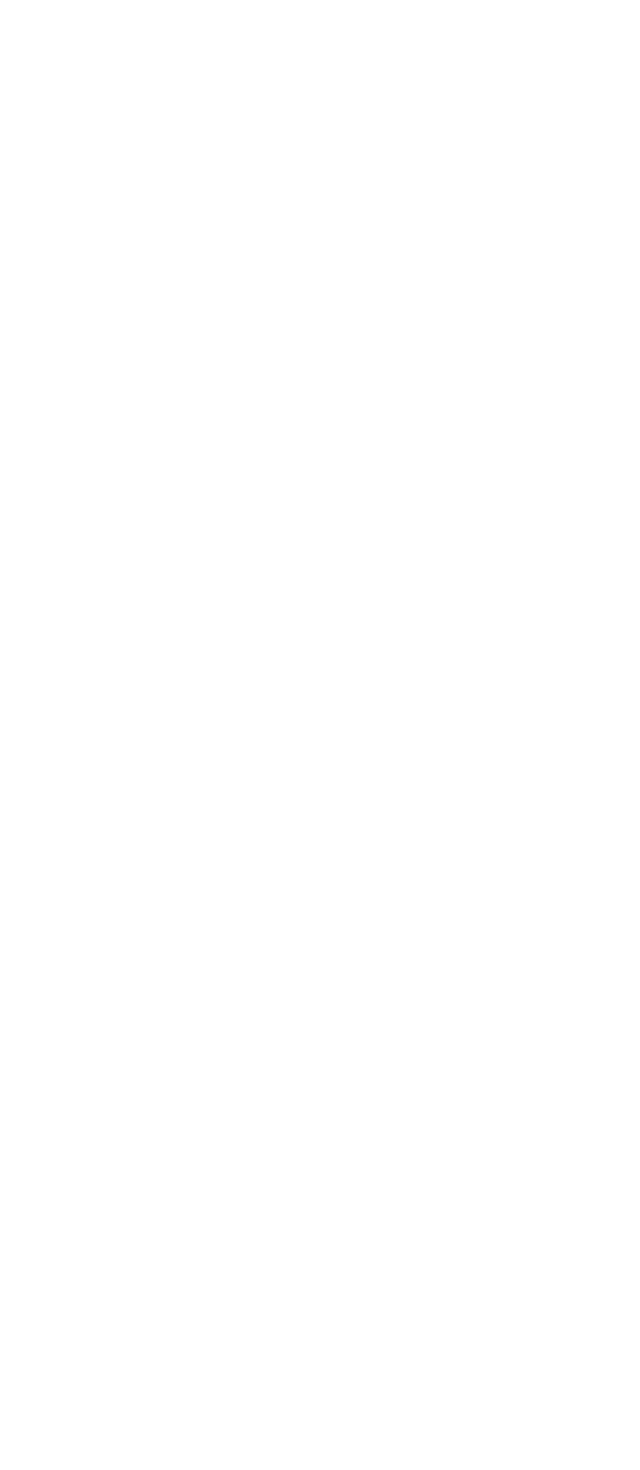
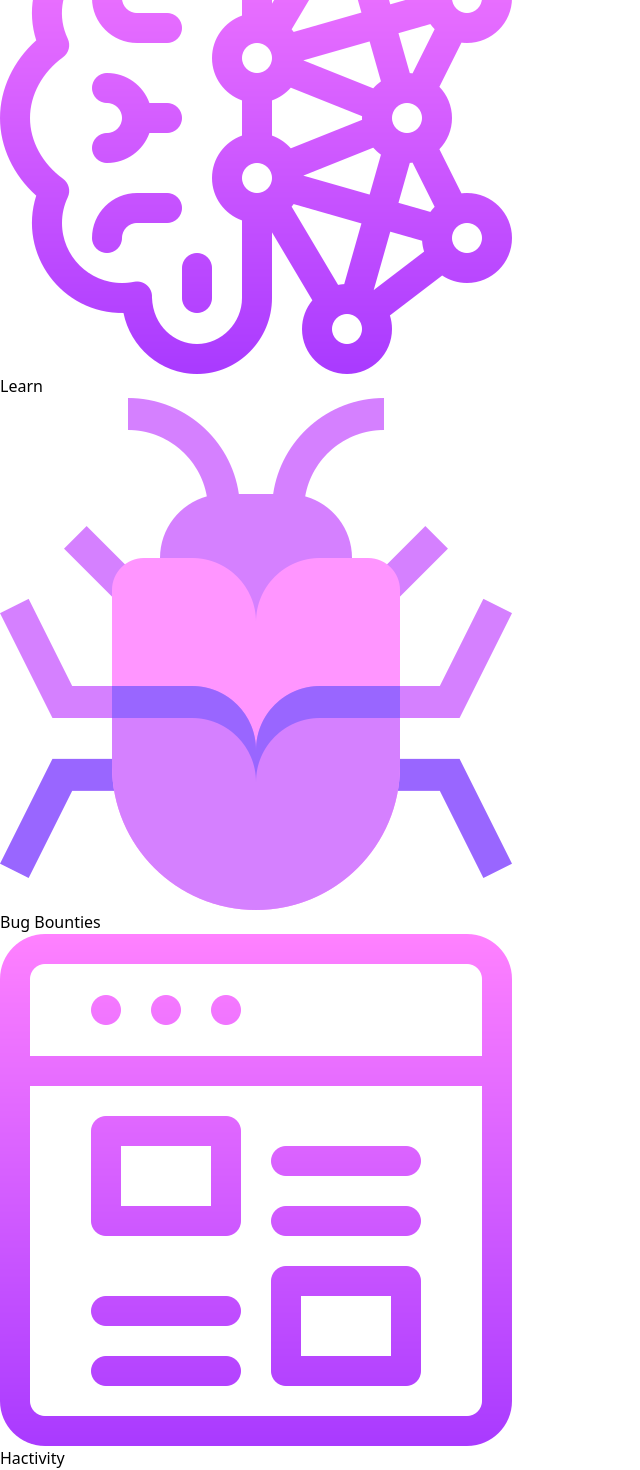
Before and after one commit to kalviumcommunity/S59_Abhishek_Capstone_HackersParadise, a React (Vite) app in the folder client/: page / in a window 1280 px wide. Shown: the part 1330-2800 px from the top of the page, without its empty margins (0-640 px from the left). Before the commit the page ends 1192 px from the top, so only its background shows below. Built offline with nearby package versions, Linux system fonts and the light colour scheme.

Commit message:
Features added to the Home Page

```diff
--- a/client/src/components/HomePage.jsx
+++ b/client/src/components/HomePage.jsx
@@ -1,27 +1,30 @@
 import React from "react";
 import slideshow1 from "../../public/slideshow-1.png";
+import activity from "../../public/activity.png";
+import bug from "../../public/bug.png";
+import learning from "../../public/learning.png";
 export default function HomePage() {
   return (
     <>
-      <div className="bg-[#000746] h-screen">
-        <div className="flex justify-center p-5 mb-10 h-[10vh]">
-          <button className="hover:border-b-2 hover:border-purple-500 text-white font-semibold py-2 px-4 mr-2">
+      <div className="bg-[#000746] h-max">
+        <div className="flex justify-center p-5 mb-6 h-[10vh]">
+          <button className="border-b-2 border-[#000746] hover:border-purple-500  text-white font-semibold py-2 px-4 mr-2">
             HOME
           </button>
-          <button className="hover:border-b-2 hover:border-purple-500 text-white font-semibold py-2 px-4 mr-2">
+          <button className="border-b-2 border-[#000746] hover:border-purple-500 text-white font-semibold py-2 px-4 mr-2">
             LEARN
           </button>
-          <button className="hover:border-b-2 hover:border-purple-500 text-white font-semibold py-2 px-4 mr-2">
+          <button className="border-b-2 border-[#000746] hover:border-purple-500 text-white font-semibold py-2 px-4 mr-2">
             BUG BOUNTIES
           </button>
-          <button className="hover:border-b-2 hover:border-purple-500 text-white font-semibold py-2 px-4 mr-2">
+          <button className="border-b-2 border-[#000746] hover:border-purple-500 text-white font-semibold py-2 px-4 mr-2">
             HACTIVITY
           </button>
         </div>
-        <h1 className="text-3xl text-center text-purple-500 text-[5vw] font-bold mb-10">
+        <h1 className="text-3xl text-center text-[#b25ffb] text-[5vw] font-bold mt-10 mb-10">
           HACKER'S PARADISE
         </h1>
-        <p className="text-white text-[1vw] m-6 text-center">
+        <p className="text-white text-[0.8vw] m-8 text-center">
           Lorem ipsum dolor sit amet consectetur adipisicing elit. Mollitia,
           iure molestiae at dolorum amet dolor perspiciatis distinctio sit
           ullam. Veritatis, molestiae deserunt! Reprehenderit a, non assumenda
@@ -32,25 +35,45 @@ export default function HomePage() {
           rerum!
         </p>
         <div className="text-center">
-          <button className="bg-purple-500 hover:bg-purple-700 text-white font-bold py-2 px-4 rounded mr-2">
+          <button className="bg-[#b25ffb] hover:bg-purple-700 text-white font-bold py-2 px-4 rounded mr-2">
             LOGIN
           </button>
-          <button className="border-2 border-purple-500 rounded text-white font-bold py-1.5 px-4">
+          <button className="border-2 border-[#b25ffb] rounded text-white font-bold py-1.5 px-4">
             GET STARTED
           </button>
         </div>
 
-        <div className="flex justify-center  mt-10">
+        <div className="flex justify-center mt-[8vh] mb-[10vh]">
           <img
             src={slideshow1}
             alt="image"
             className="h-[50vh] rounded-xl"
           ></img>
-          <div className="h-[40vh] ml-8 p-6">
-            <h2 className="text-7xl text-[4vw] w-[500px] text-purple-500 font-bold leading-snug">
+          <div className="h-[40vh] m-8">
+            <h2 className="text-7xl text-[4vw] w-[500px] text-[#b25ffb] font-bold leading-snug">
               LEARN FROM OUR CURATED MODULES!
             </h2>
           </div>
+        </div>
+        <div className="flex justify-center w-full h-[40vh] text-white mt-6">
+          <div className="flex flex-col place-items-center justify-center h-full w-[20vw] m-4 border-2 border-[#b25ffb]">
+          <img src={learning} alt="" className="w-[15vw] h-[25vh] m-6"></img>
+          <button className=" bg-[#b25ffb] font-bold leading-snug text-[1.2vw] h-[5vh] mt-6 mb-8 py-2 px-4 rounded mr-2">
+            Learn</button>
+          </div>
+          <div className="flex flex-col place-items-center justify-center h-full w-[20vw] m-4 border-2 border-[#b25ffb]">
+          <img src={bug} alt="" className="w-[15vw] h-[25vh] m-6"></img>
+          <button className=" bg-[#b25ffb] font-bold leading-snug text-[1.2vw] h-[5vh] mt-6 mb-8 py-2 px-4 rounded mr-2">Bug Bounties</button>
+          </div>
+          <div className=" flex flex-col place-items-center justify-center h-full w-[20vw] m-4 border-2 border-[#b25ffb]">
+          <img src={activity} alt="" className="w-[15vw] h-[25vh] m-6"></img>
+          <button className=" bg-[#b25ffb] font-bold leading-snug text-[1.2vw] h-[5vh] mt-6 mb-8 py-2 px-4 rounded mr-2">Hactivity</button>
+          </div>
+        </div>
+        <div className="h-[35vh] flex justify-center">
+          <div className=" h-full w-[20vw] bg-[#b25ffb] m-4 "></div>
+          <div className=" h-full w-[20vw] bg-[#b25ffb] m-4 "></div>
+          <div className=" h-full w-[20vw] bg-[#b25ffb] m-4 "></div>
         </div>
       </div>
     </>
```
Also changed, not shown: client/public/activity.png (renamed from client/public/browser.png), client/public/learning.png (renamed from client/public/deep-learning.png).
